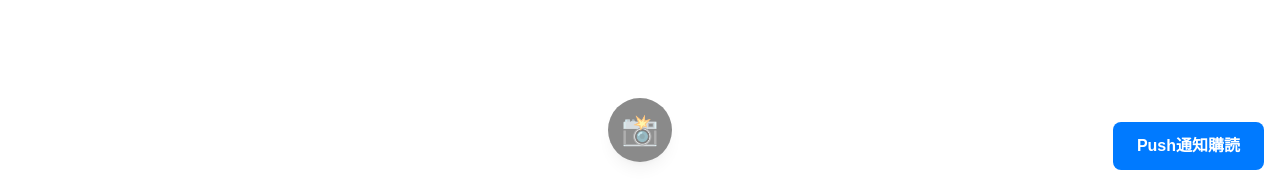
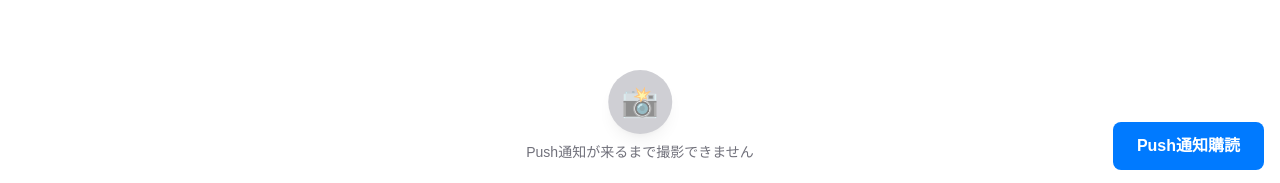
Before and after one commit to Tucker925H/yamboreal, a Next.js app: page /timeline in a window 1280 px wide. Shown: the part 614-797 px from the top of the page. Built offline with nearby package versions, Linux system fonts and the light colour scheme; no server answers; the database is empty.

Commit message:
feat: enhance camera button functionality with countdown and disabled state

```diff
--- a/app/timeline/page.tsx
+++ b/app/timeline/page.tsx
@@ -213,30 +213,23 @@ export default function TimelinePage() {
 
       {/* カメラボタン（固定） */}
       <div className="fixed bottom-6 left-1/2 z-20 -translate-x-1/2">
-        {(countdown > 0) ? (
         <div className="flex flex-col items-center">
           <button
             type="button"
             onClick={handleCameraClick}
-              disabled={isUploading || !sessionToken || !profile}
-              className="flex h-16 w-16 items-center justify-center rounded-full bg-foreground text-3xl text-background shadow-lg transition-all hover:scale-105 active:scale-95 disabled:opacity-50"
+            disabled={isUploading || !sessionToken || !profile || countdown <= 0}
+            className={`flex h-16 w-16 items-center justify-center rounded-full text-3xl shadow-lg transition-all hover:scale-105 active:scale-95 disabled:opacity-50 ${countdown > 0 ? 'bg-foreground text-background' : 'bg-zinc-400 text-zinc-200 cursor-not-allowed'}`}
           >
             {isUploading ? "⏳" : "📸"}
           </button>
+          {countdown > 0 ? (
             <div className="mt-2 text-lg font-bold text-foreground">
               {`残り ${Math.floor(countdown / 60)}:${String(countdown % 60).padStart(2, "0")}`}
             </div>
+          ) : (
+            <div className="mt-2 text-sm text-zinc-500">Push通知が来るまで撮影できません</div>
+          )}
         </div>
-        ) : (
-          <button
-            type="button"
-            onClick={handleCameraClick}
-            disabled={isUploading || !sessionToken || !profile}
-            className="flex h-16 w-16 items-center justify-center rounded-full bg-foreground text-3xl text-background shadow-lg transition-all hover:scale-105 active:scale-95 disabled:opacity-50"
-          >
-            {isUploading ? "⏳" : "📸"}
-          </button>
-        )}
         {/* 隠しファイル入力（カメラ起動） */}
         <input
           ref={fileInputRef}
@@ -245,6 +238,7 @@ export default function TimelinePage() {
           capture="environment"
           onChange={handleFileChange}
           className="hidden"
+          disabled={countdown <= 0}
         />
       </div>
 
```
Lines whose indentation alone changed are shown as unchanged.
